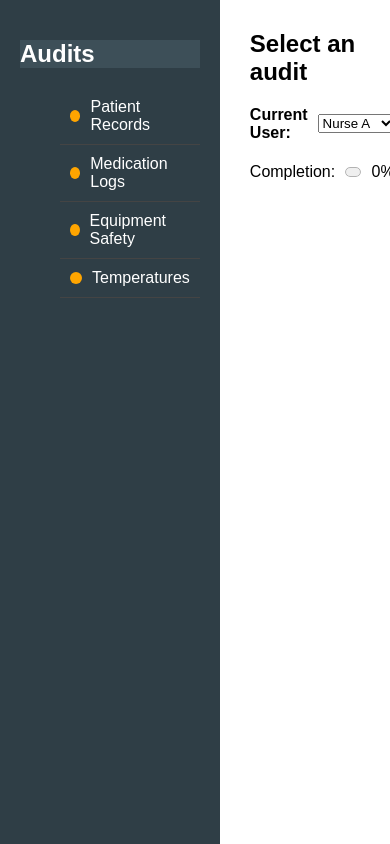
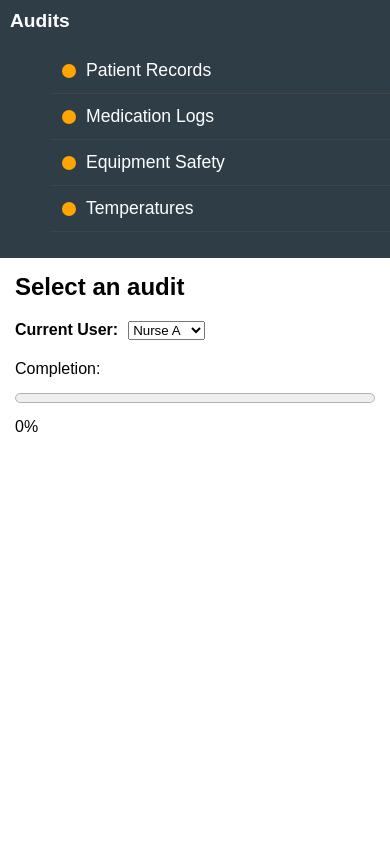
Before and after one commit to Benjvs777/Cathlabaudit, a plain HTML site: page index.html in a window 390 px wide. Shown: the top 844 px of the page. Drawn offline with Linux system fonts and the light colour scheme.

Commit message:
Refactor CSS styles for dashboard layout and items

```diff
--- a/index.html
+++ b/index.html
@@ -13,6 +13,7 @@
 
     .dashboard {
       display: flex;
+      flex-direction: row;
       height: 100vh;
     }
 
@@ -21,15 +22,32 @@
       background-color: #2f3e46;
       color: white;
       padding: 20px;
+      flex-shrink: 0;
     }
 
     .sidebar h2 {
+      margin-top: 0;
+      font-size: 1.2em;
+    }
+
+    .audit-item {
+      cursor: pointer;
+      padding: 12px;
+      display: flex;
+      align-items: center;
+      gap: 10px;
+      border-bottom: 1px solid #444;
+      transition: background-color 0.3s ease;
+      font-size: 1em;
+    }
+
+    .audit-item:hover {
       background-color: #3d4f58;
     }
 
     .icon {
-      width: 12px;
-      height: 12px;
+      width: 14px;
+      height: 14px;
       border-radius: 50%;
       display: inline-block;
       transition: background-color 0.3s ease;
@@ -49,12 +67,14 @@
 
     .content {
       flex: 1;
-      padding: 30px;
+      padding: 20px;
       background-color: #fff;
+      overflow-y: auto;
     }
 
     #audit-title {
       margin-top: 0;
+      font-size: 1.5em;
     }
 
     .user-selector {
@@ -62,6 +82,7 @@
       display: flex;
       align-items: center;
       gap: 10px;
+      flex-wrap: wrap;
     }
 
     .user-selector label {
@@ -73,6 +94,7 @@
       display: flex;
       align-items: center;
       gap: 10px;
+      flex-wrap: wrap;
     }
 
     progress {
@@ -86,7 +108,7 @@
     }
 
     #audit-checklist li {
-      padding: 10px;
+      padding: 12px;
       border-bottom: 1px solid #ddd;
       display: flex;
       align-items: center;
@@ -118,11 +140,13 @@
     .temp-input {
       width: 80px;
       margin-right: 10px;
+      font-size: 1em;
+      padding: 4px;
     }
 
     #amend-button {
       margin-top: 20px;
-      padding: 8px 16px;
+      padding: 10px 16px;
       font-size: 1em;
       background-color: #0077cc;
       color: white;
@@ -132,22 +156,31 @@
       display: none;
     }
 
-    .audit-item {
-  cursor: pointer;
-  padding: 10px;
-  display: flex;
-  align-items: center;
-  gap: 10px;
-  border-bottom: 1px solid #444;
-  transition: background-color 0.3s ease;
-}
-
-.audit-item:hover {
-  background-color: #3d4f58;
-}
-
     #amend-button:hover {
       background-color: #005fa3;
+    }
+
+    @media (max-width: 768px) {
+      .dashboard {
+        flex-direction: column;
+      }
+
+      .sidebar {
+        width: 100%;
+        padding: 10px;
+      }
+
+      .audit-item {
+        font-size: 1.1em;
+      }
+
+      .content {
+        padding: 15px;
+      }
+
+      .temp-input {
+        width: 100px;
+      }
     }
   </style>
 </head>
```
